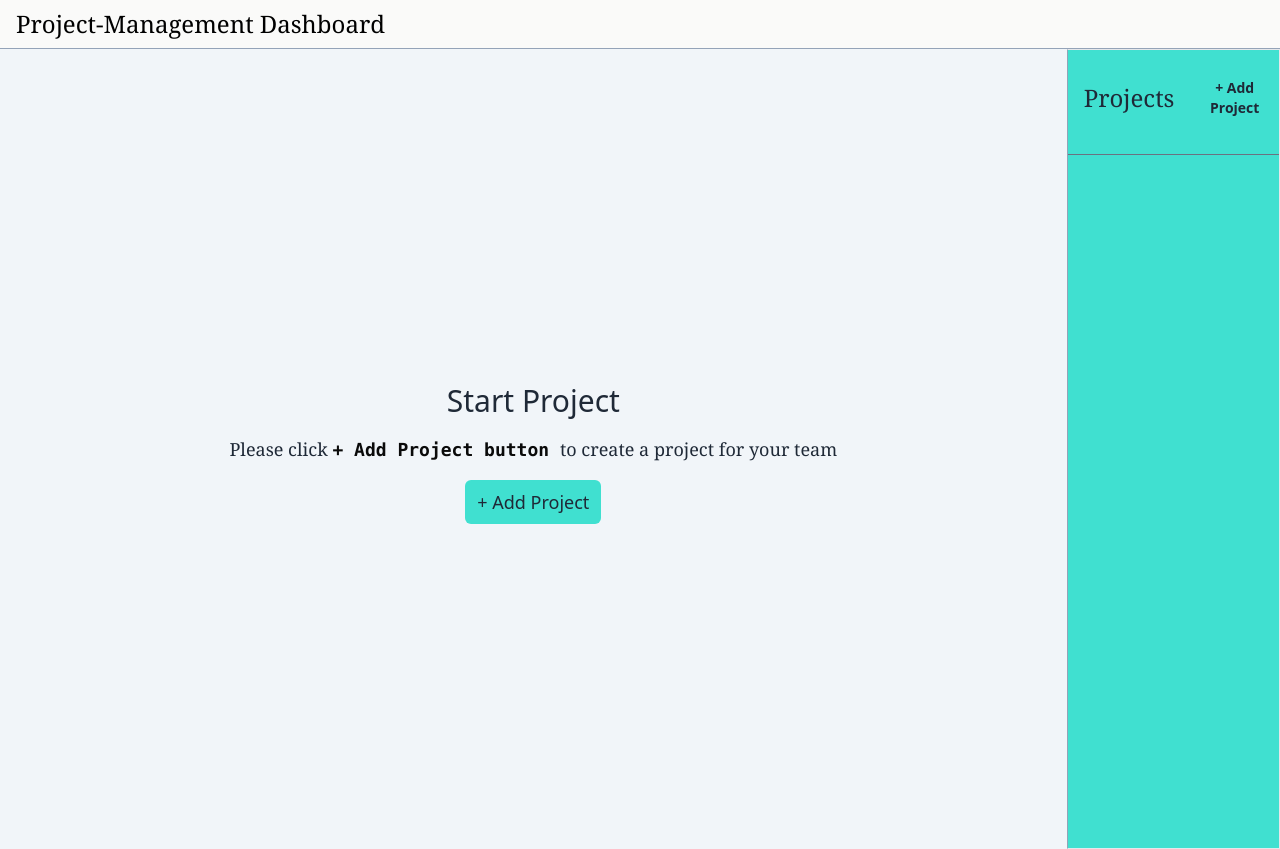
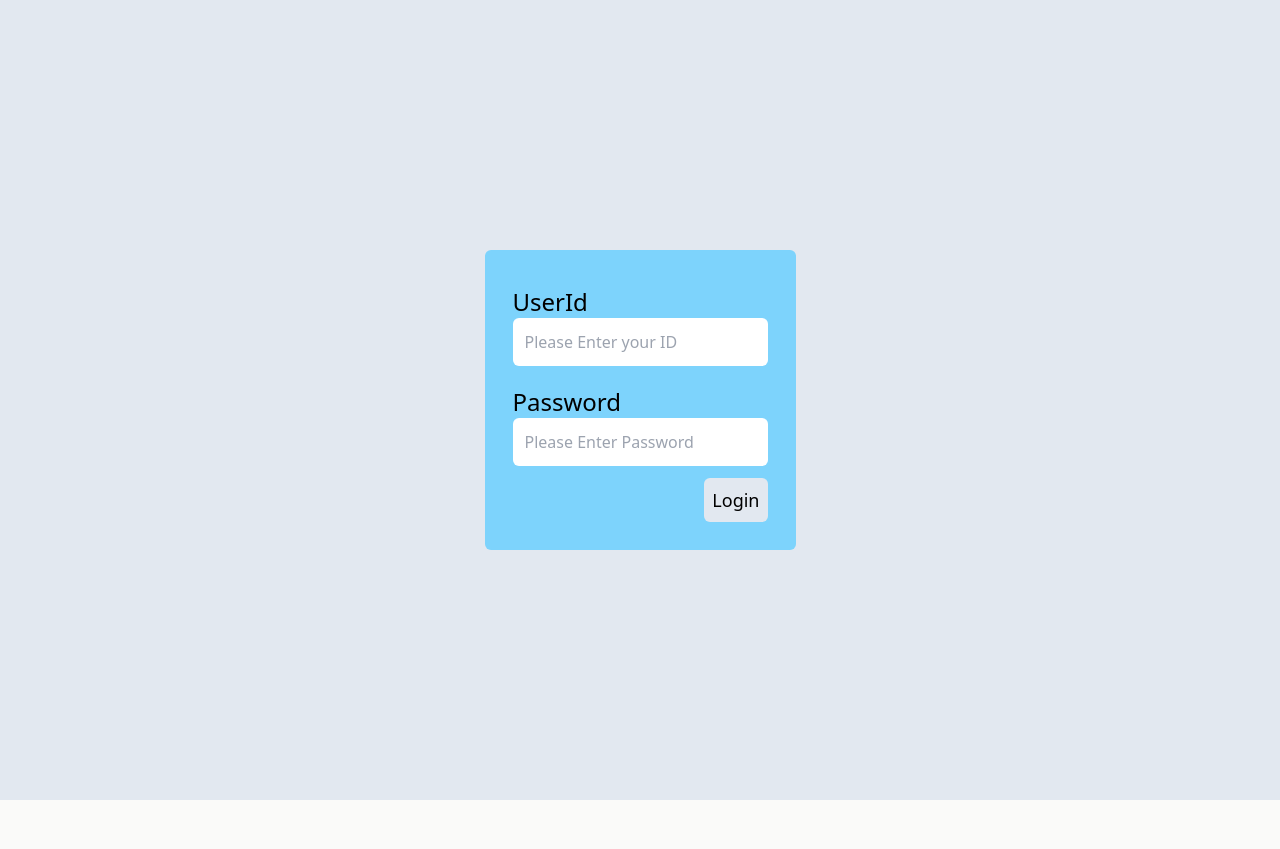
Before and after one commit to maneesh-settipeta/Project-Management-App, a React (Vite) app: page / in a window 1280 px wide. After the commit the page ends 800 px from the top, so only its background shows below. Built offline with nearby package versions, Linux system fonts and the light colour scheme.

Commit message:
Created Login Page

```diff
--- a/src/App.jsx
+++ b/src/App.jsx
@@ -5,13 +5,29 @@ import SideBarRight from "./Components/SideBarRight";
 import CreateProjects from "./Components/CreateProjects";
 import SelectedProject from "./Components/SelectedProject";
 import Tasks from "./Components/Tasks";
+import LoginPage from "./Components/LoginPage";
 
 function App() {
   const [projectState, setProjectState] = useState({
     projectStateStatus: undefined,
     projects: [],
     uniqueId: 0,
+    isUserLoggedIn: false,
   });
+
+  function handleUserLoginPage(userName, userPassword) {
+    setProjectState((prevState) => {
+      let UserLoggedIn = false;
+      if (userName === "user" && userPassword === "12345") {
+        UserLoggedIn = true;
+      }
+
+      return {
+        ...prevState,
+        isUserLoggedIn: UserLoggedIn,
+      };
+    });
+  }
 
   function handleDeleteProject(id) {
     setProjectState((prevState) => {
@@ -139,11 +155,13 @@ function App() {
   }
 
   return (
-    <main>
+    <main className="h-screen flex flex-col">
+      {projectState.isUserLoggedIn ? (
+        <>
           <div>
             <Header returnHomePage={handleReturnHomePage} />
           </div>
-      <div className="h-screen flex gap-0">
+          <div className="flex flex-grow">
             {contentRedirect}
             <SideBarRight
               sendProjectsToSideBar={projectState.projects}
@@ -151,6 +169,10 @@ function App() {
               redirectCreateProject={handleRedirectCreateProjectFromSide}
             />
           </div>
+        </>
+      ) : (
+        <LoginPage onSendUserData={handleUserLoginPage} />
+      )}
     </main>
   );
 }
--- /dev/null
+++ b/src/Components/Login.jsx
@@ -0,0 +1,55 @@
+import { useRef } from "react";
+import "./Login.css";
+
+function Login({ isLogin }) {
+  const usernameinput = useRef(null);
+  const passwordinput = useRef(null);
+
+  const handleLogin = () => {
+    const username = usernameinput.current.value;
+    const password = passwordinput.current.value;
+
+    isLogin(username, password);
+  };
+
+  return (
+    <div>
+      <div className="loginMainBackground">
+        <div className="userNamePasswordContainer">
+          <form onSubmit={handleLogin}>
+            <div className="">
+              <label>
+                Username:
+                <input
+                  type="text"
+                  ref={usernameinput}
+                  className="inputStyle"
+                  placeholder="Please enter username"
+                ></input>
+              </label>
+            </div>
+            <div>
+              <label>
+                password:
+                <input
+                  type="password"
+                  ref={passwordinput}
+                  className="inputStyle"
+                  placeholder="Please enter password"
+                ></input>
+              </label>
+            </div>
+            <div>
+              <button type="submit" className="buttonStyleLogin">
+                {" "}
+                Login{" "}
+              </button>
+            </div>
+          </form>
+        </div>
+      </div>
+    </div>
+  );
+}
+
+export default Login;
--- /dev/null
+++ b/src/Components/LoginPage.jsx
@@ -0,0 +1,51 @@
+import { useRef } from "react";
+
+function LoginPage({ onSendUserData }) {
+  const userId = useRef(null);
+  const userPassword = useRef(null);
+
+  function handleUserLogin() {
+    const username = userId.current.value;
+    const userPass = userPassword.current.value;
+
+    onSendUserData(username, userPass);
+  }
+
+  return (
+    <>
+      <div className="bg-slate-200 h-screen flex items-center justify-center">
+        <div className="bg-sky-300 p-7 rounded-md ">
+          <div>
+            <p className="flex flex-col py-2">
+              <label className="text-2xl font-medium "> UserId</label>
+              <input
+                className="max-w-fit p-3 border   border-none outline-none rounded-md"
+                ref={userId}
+                placeholder="Please Enter your ID"
+              ></input>
+            </p>
+          </div>
+          <div>
+            <p className="flex flex-col py-3 ">
+              <label className="text-2xl font-medium ">Password</label>
+              <input
+                className="max-w-fit p-3 border  border-none outline-none rounded-md"
+                ref={userPassword}
+                placeholder="Please Enter Password"
+              ></input>
+            </p>
+          </div>
+          <div className="flex justify-end ">
+            <button
+              className="bg-slate-200 p-2 text-gray-350 text-lg hover:font-medium rounded-md   hover:text-black hover:shadow-[0_4px_10px_rgba(0,0,0,0.25)] transition-all duration-300 ease-in-out"
+              onClick={handleUserLogin}
+            >
+              Login{" "}
+            </button>
+          </div>
+        </div>
+      </div>
+    </>
+  );
+}
+export default LoginPage;
--- a/src/Components/Tasks.jsx
+++ b/src/Components/Tasks.jsx
@@ -52,7 +52,7 @@ function Tasks({ sendData, passSelectedProject }) {
             Create Task
           </button>
         </div>
-        <div className="ml-6">
+        <div className="max-h-96 overflow-y-auto ml-6">
           {passSelectedProject?.tasks?.length === 0 ? (
             <p className="text-sky-700  text-center mt-4 mr-5">
               No Tasks Created{" "}
```
Lines whose indentation alone changed are shown as unchanged.
